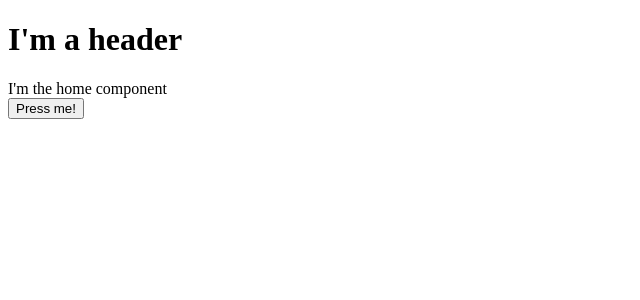
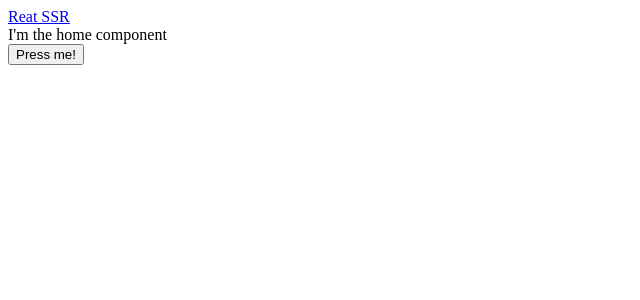
Before and after one commit to andreyohiienko/react-ssr, a React app: page / in a window 1280 px wide. Shown: the top 300 px of the page, without its empty margins (0-640 px from the left). Built offline with nearby package versions, Linux system fonts and the light colour scheme; the HTML template or start-up script is replaced by a standard one.

Commit message:
Building the Header

```diff
--- a/src/client/App.js
+++ b/src/client/App.js
@@ -1,10 +1,11 @@
 import React from 'react'
 import { renderRoutes } from 'react-router-config'
+import Header from './components/Header'
 
 const App = ({ route }) => {
   return (
     <div>
-      <h1>I'm a header</h1>
+      <Header />
       {renderRoutes(route.routes)}
     </div>
   )
--- /dev/null
+++ b/src/client/components/Header.js
@@ -0,0 +1,10 @@
+import React from 'react'
+import { Link } from 'react-router-dom'
+
+export default () => {
+  return (
+    <div>
+      <Link to="/">Reat SSR</Link>
+    </div>
+  )
+}
```
